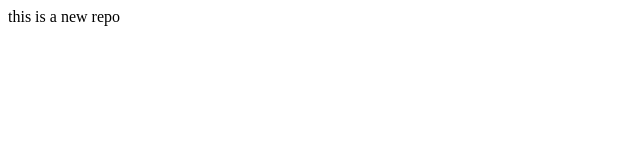
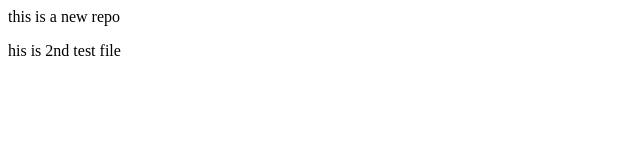
Before and after one commit to Tarunk8/LocalRepo_devops, a plain HTML site: page index.html in a window 1280 px wide. Shown: the whole page, without its empty margins (0-640 px from the left). Drawn offline with Linux system fonts and the light colour scheme.

Commit message:
Add new status

```diff
--- a/index.html
+++ b/index.html
@@ -1 +1,3 @@
 <p> this is a new repo </p>
+
+<p> his is 2nd test file </p>
```
